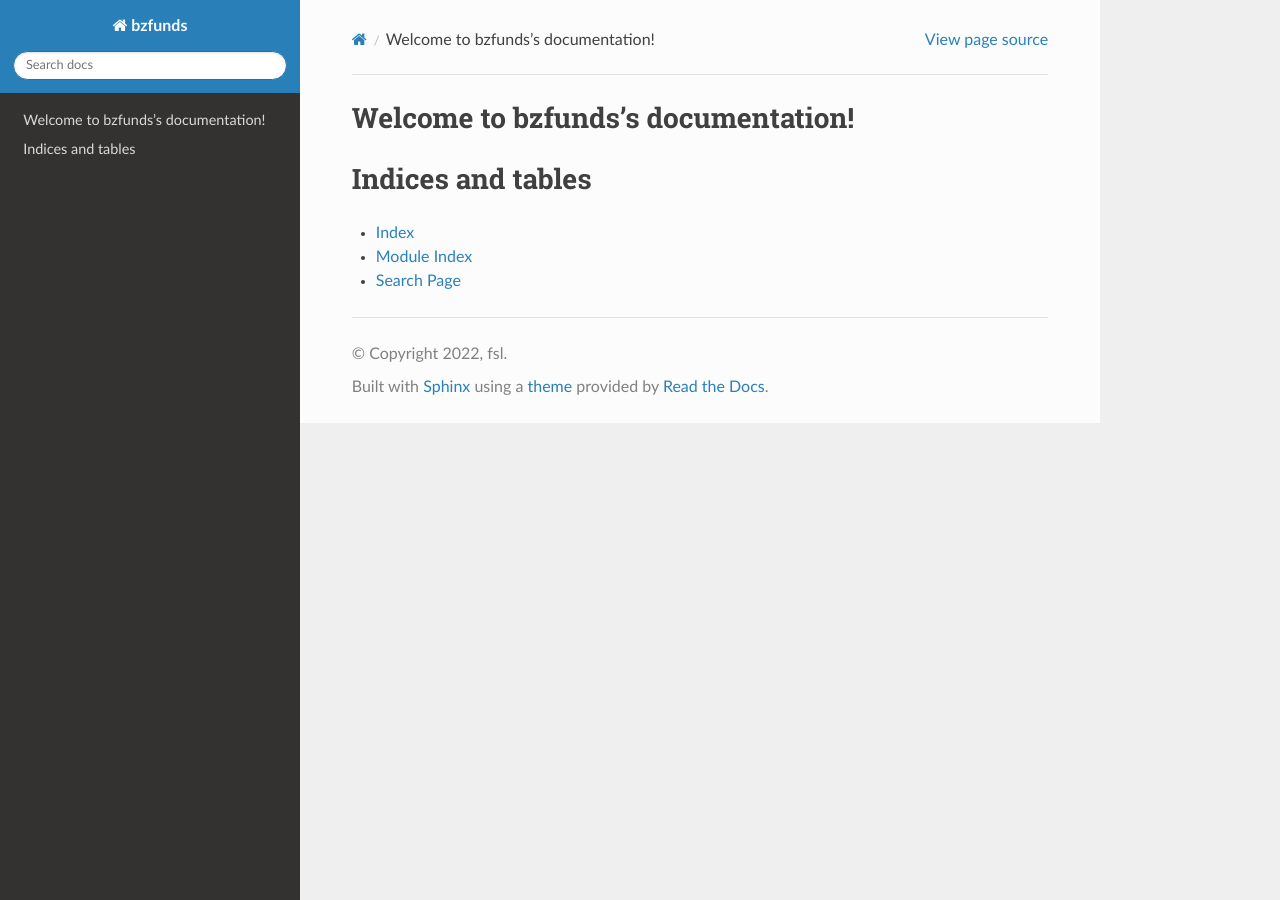
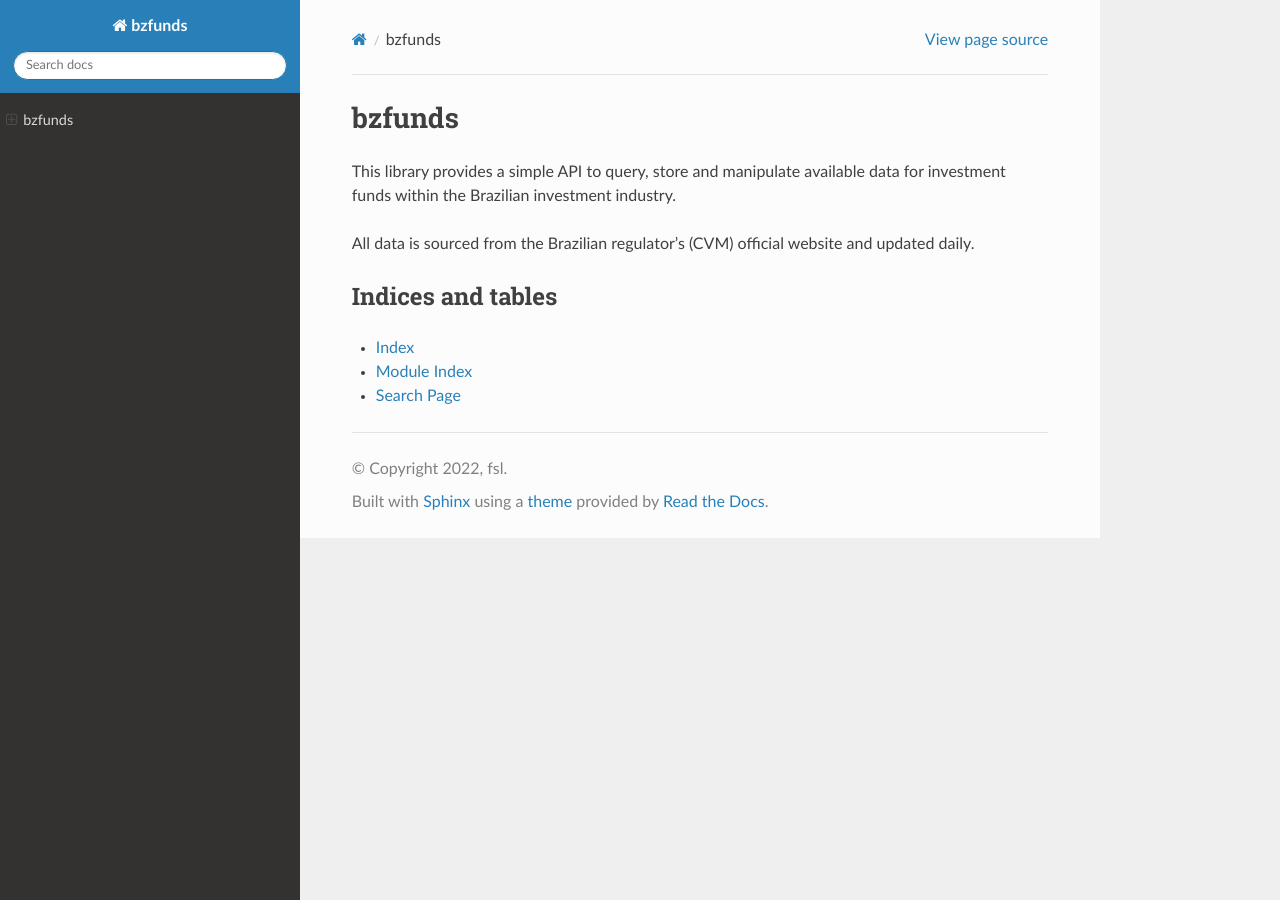
Before and after one commit to felipeslanza/bzfunds, a Sphinx documentation site: the page built from docs/source/index.rst, in a window 1280 px wide. Built offline with Sphinx 7.4.7 and the Read the Docs theme 2.0.0, drawn with Linux system fonts in a browser that asks for light colours.

Commit message:
improved get_url_from_date to handle older dates; improved docs

```diff
--- a/docs/source/index.rst
+++ b/docs/source/index.rst
@@ -3,8 +3,17 @@
    You can adapt this file completely to your liking, but it should at least
    contain the root `toctree` directive.
 
-Welcome to bzfunds's documentation!
-===================================
+=======
+bzfunds
+=======
+
+This library provides a simple API to query, store and manipulate
+available data for investment funds within the Brazilian investment
+industry.
+
+All data is sourced from the Brazilian regulator's (CVM) official
+website and updated daily.
+
 
 .. toctree::
    :maxdepth: 2
```
